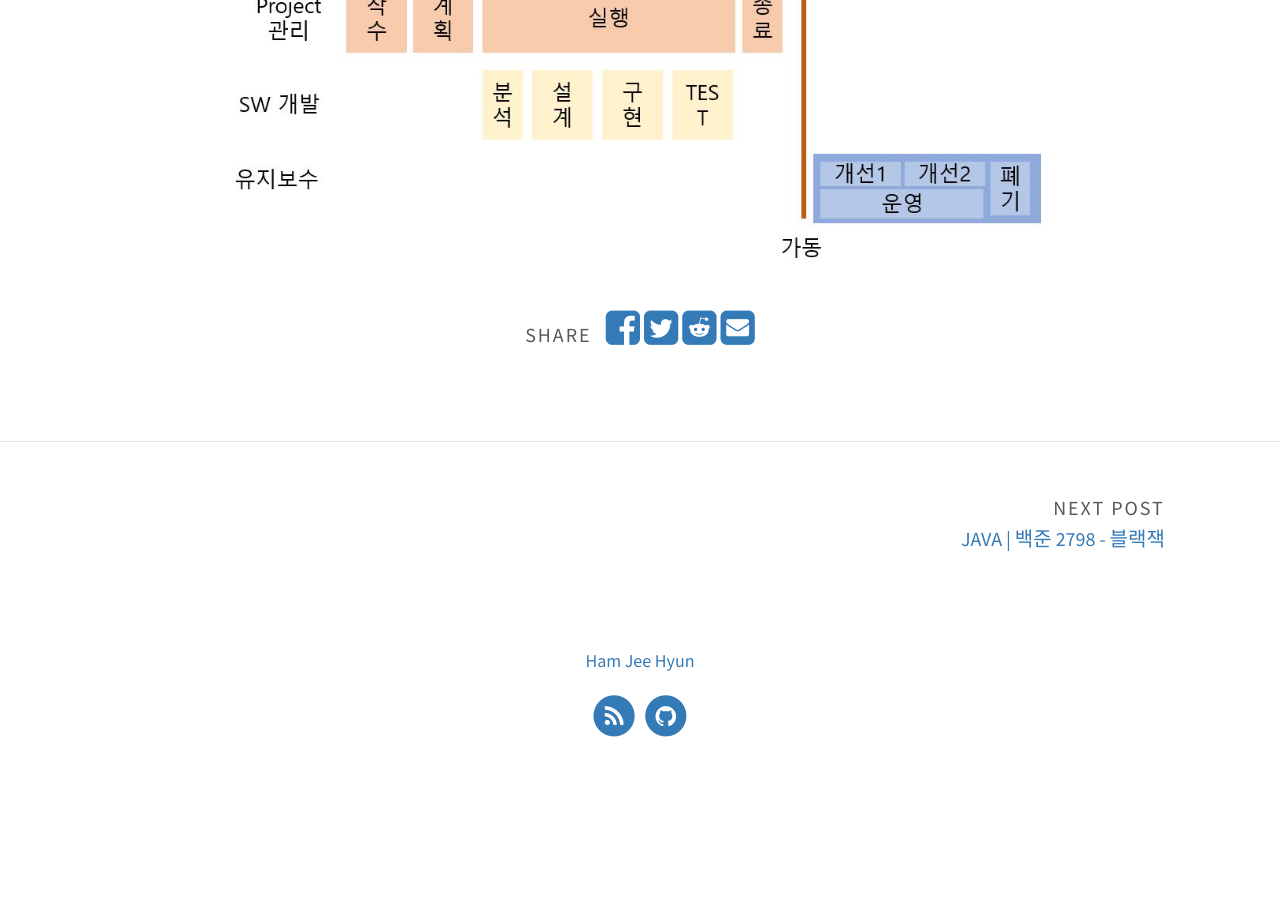
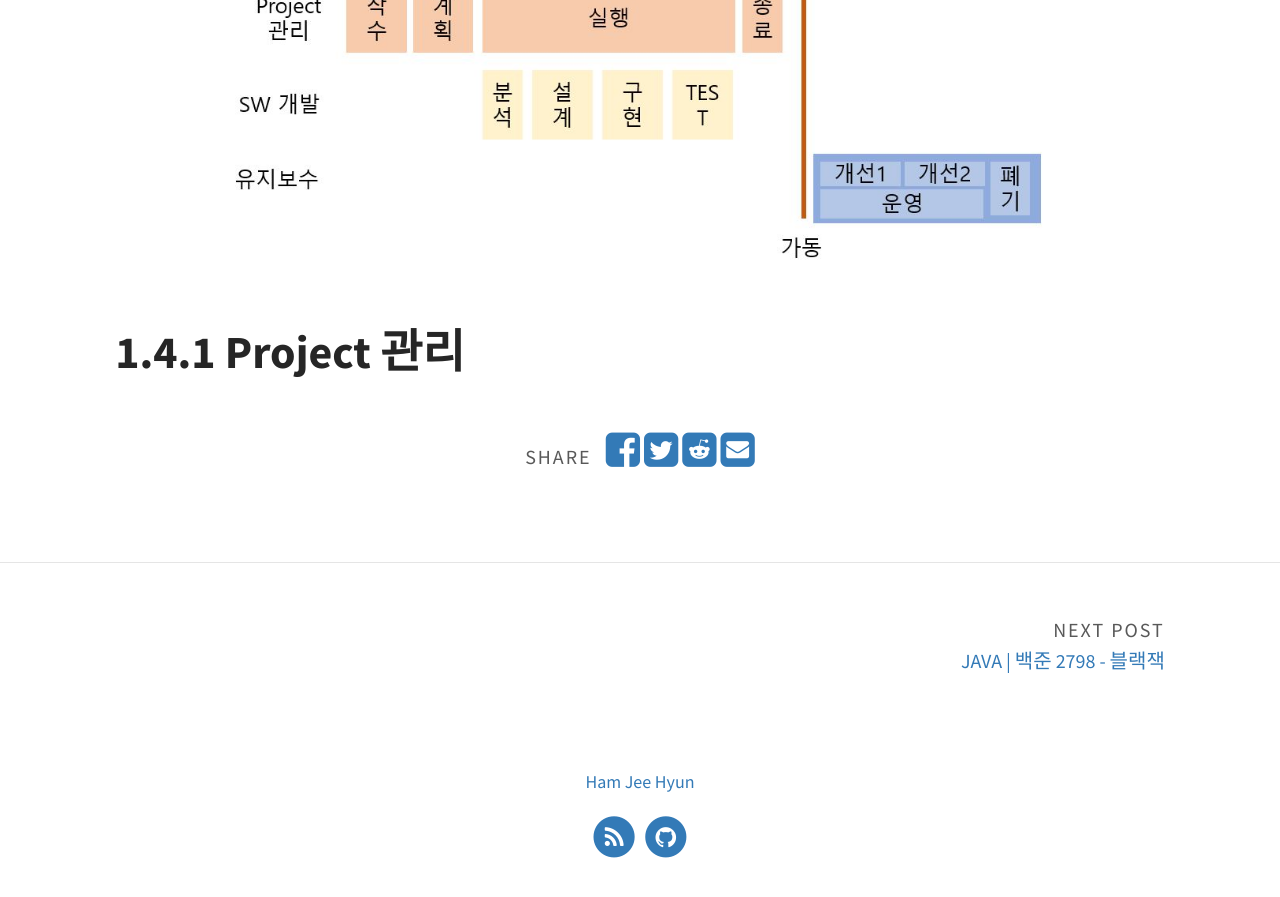
Before and after one commit to hamjeehyun/hamjeehyun.github.io, a Jekyll site: the page built from _posts/2020-02-10-software-engineering-chapter1.md, in a window 1280 px wide and 900 px high, scrolled down 3225 px. Shown: the top 897 px of the window. Built offline with Jekyll 4.4.1, drawn with Linux system fonts in a browser that asks for light colours; before the commit the page ends 4003 px from its top, so only the background shows below that.

Commit message:
Posting software egineering

```diff
--- a/_posts/2020-02-10-software-engineering-chapter1.md
+++ b/_posts/2020-02-10-software-engineering-chapter1.md
@@ -76,3 +76,5 @@ excerpt_separator: <!--more-->
 # 1.4 소프트웨어의 탄생과 폐기
 
 <center><img src="/assets/img/pexels/software.jpg"></center>
+
+# 1.4.1 Project 관리
```
